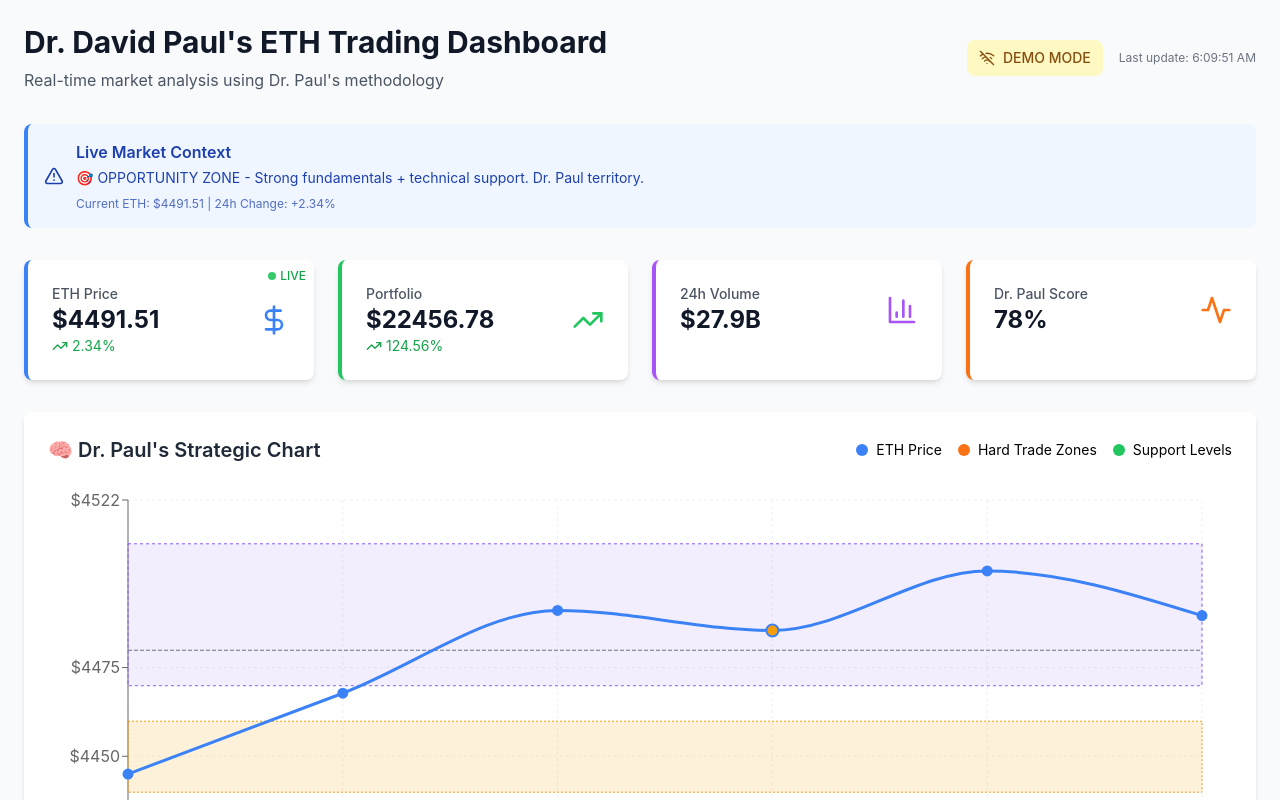
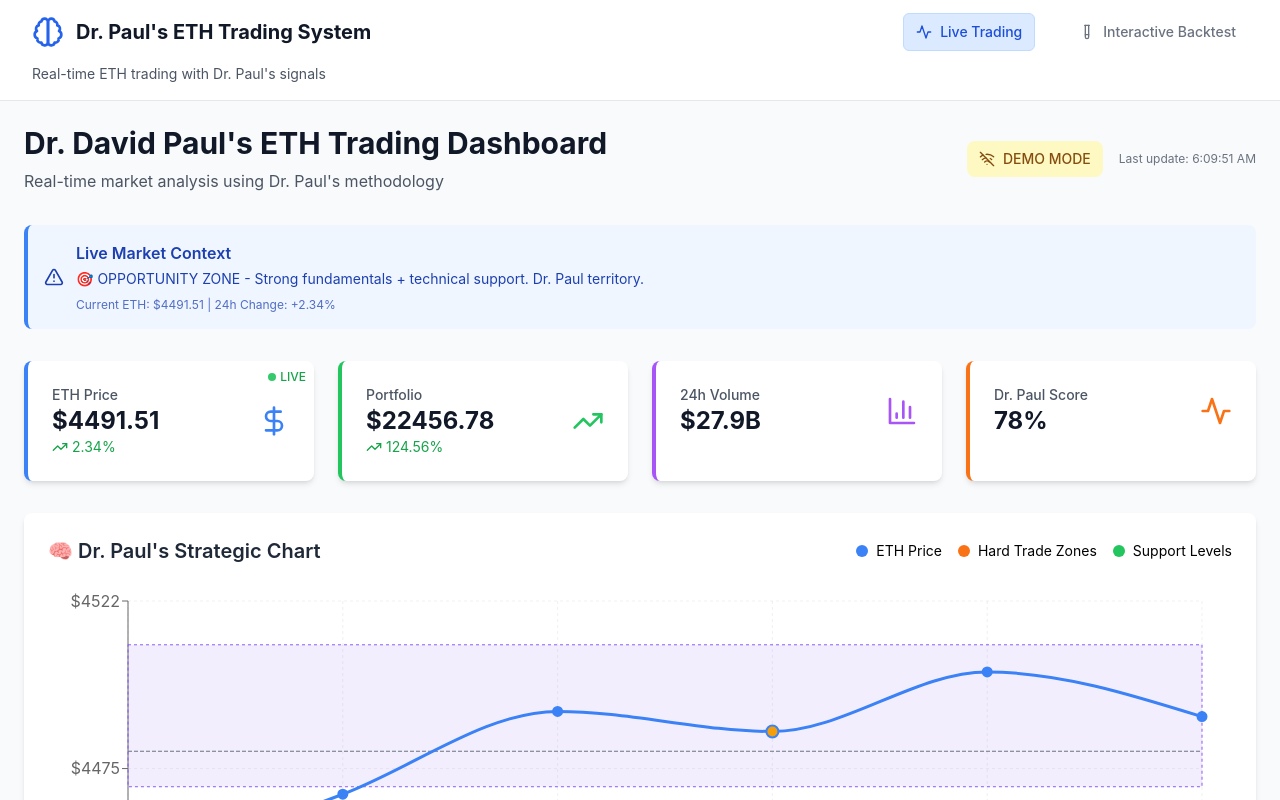
Before and after one commit to mediareason/dr-paul-eth-trading-agent, a Next.js app in the folder dashboard/: page / in a window 1280 px wide. Shown: the top 800 px of the page. Built offline with nearby package versions, Linux system fonts and the light colour scheme; no server answers.

Commit message:
Add navigation between live dashboard and interactive backtester

```diff
--- a/dashboard/pages/index.js
+++ b/dashboard/pages/index.js
@@ -1,5 +1,76 @@
+import React, { useState } from 'react';
 import DrPaulLiveDashboard from '../components/DrPaulDashboard';
+import InteractiveBacktester from '../components/InteractiveBacktester';
+import { BarChart3, TestTube, Activity, Brain } from 'lucide-react';
 
 export default function Home() {
-  return <DrPaulLiveDashboard />;
+  const [activeTab, setActiveTab] = useState('live');
+
+  const tabs = [
+    {
+      id: 'live',
+      name: 'Live Trading',
+      icon: Activity,
+      description: 'Real-time ETH trading with Dr. Paul\'s signals'
+    },
+    {
+      id: 'backtest',
+      name: 'Interactive Backtest',
+      icon: TestTube,
+      description: 'Step-by-step visualization of trading strategy'
+    }
+  ];
+
+  return (
+    <div className="min-h-screen bg-gray-50">
+      {/* Navigation Header */}
+      <div className="bg-white shadow-sm border-b border-gray-200">
+        <div className="max-w-7xl mx-auto px-4 sm:px-6 lg:px-8">
+          <div className="flex items-center justify-between h-16">
+            {/* Logo/Title */}
+            <div className="flex items-center">
+              <Brain className="h-8 w-8 text-blue-600 mr-3" />
+              <h1 className="text-xl font-bold text-gray-900">
+                Dr. Paul's ETH Trading System
+              </h1>
+            </div>
+
+            {/* Tab Navigation */}
+            <nav className="flex space-x-8">
+              {tabs.map((tab) => {
+                const Icon = tab.icon;
+                return (
+                  <button
+                    key={tab.id}
+                    onClick={() => setActiveTab(tab.id)}
+                    className={`flex items-center px-3 py-2 rounded-md text-sm font-medium transition-colors ${
+                      activeTab === tab.id
+                        ? 'bg-blue-100 text-blue-700 border border-blue-200'
+                        : 'text-gray-500 hover:text-gray-700 hover:bg-gray-100'
+                    }`}
+                  >
+                    <Icon className="h-4 w-4 mr-2" />
+                    {tab.name}
+                  </button>
+                );
+              })}
+            </nav>
+          </div>
+
+          {/* Tab Description */}
+          <div className="pb-4">
+            <p className="text-sm text-gray-600">
+              {tabs.find(tab => tab.id === activeTab)?.description}
+            </p>
+          </div>
+        </div>
+      </div>
+
+      {/* Tab Content */}
+      <div className="flex-1">
+        {activeTab === 'live' && <DrPaulLiveDashboard />}
+        {activeTab === 'backtest' && <InteractiveBacktester />}
+      </div>
+    </div>
+  );
 }
```
